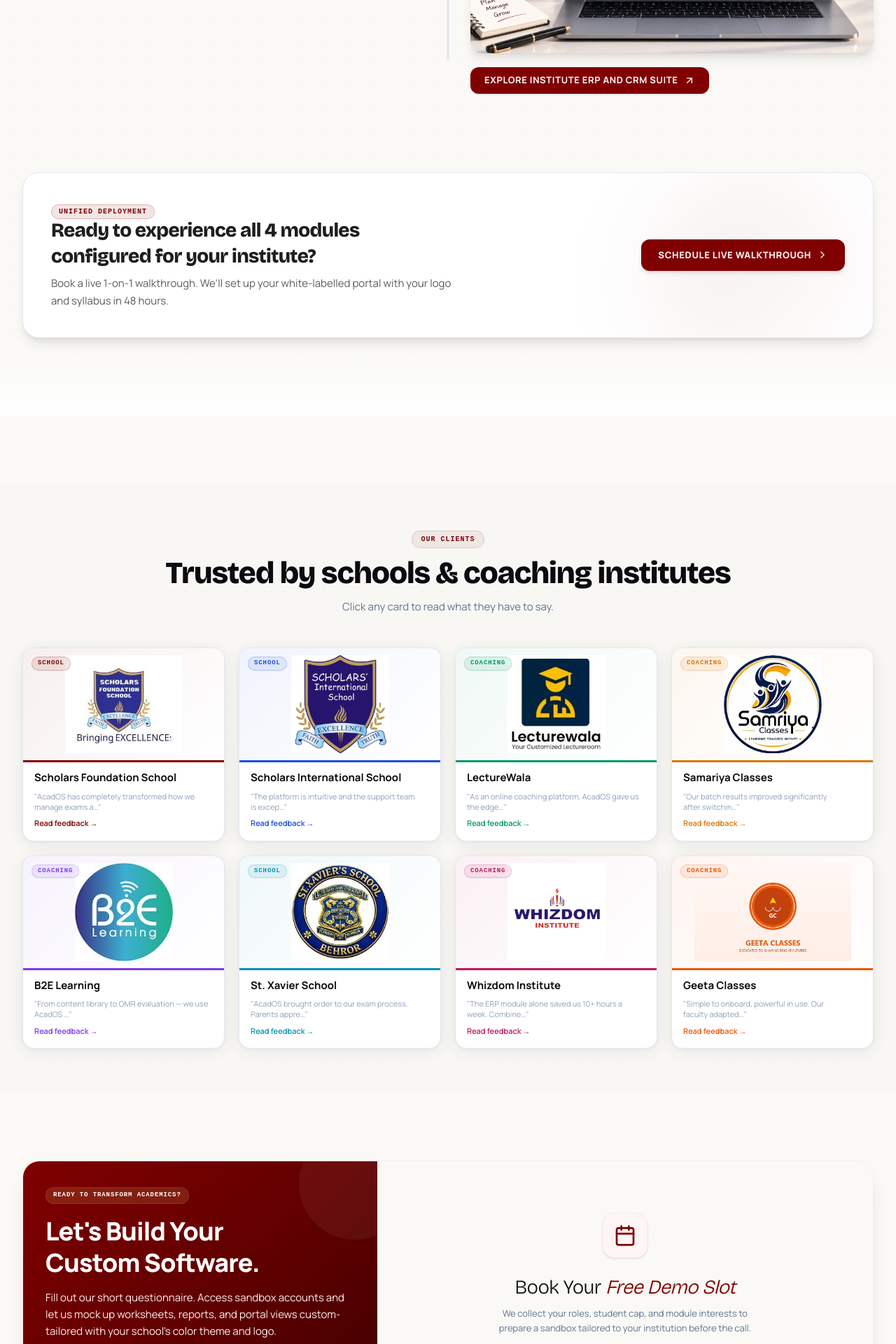
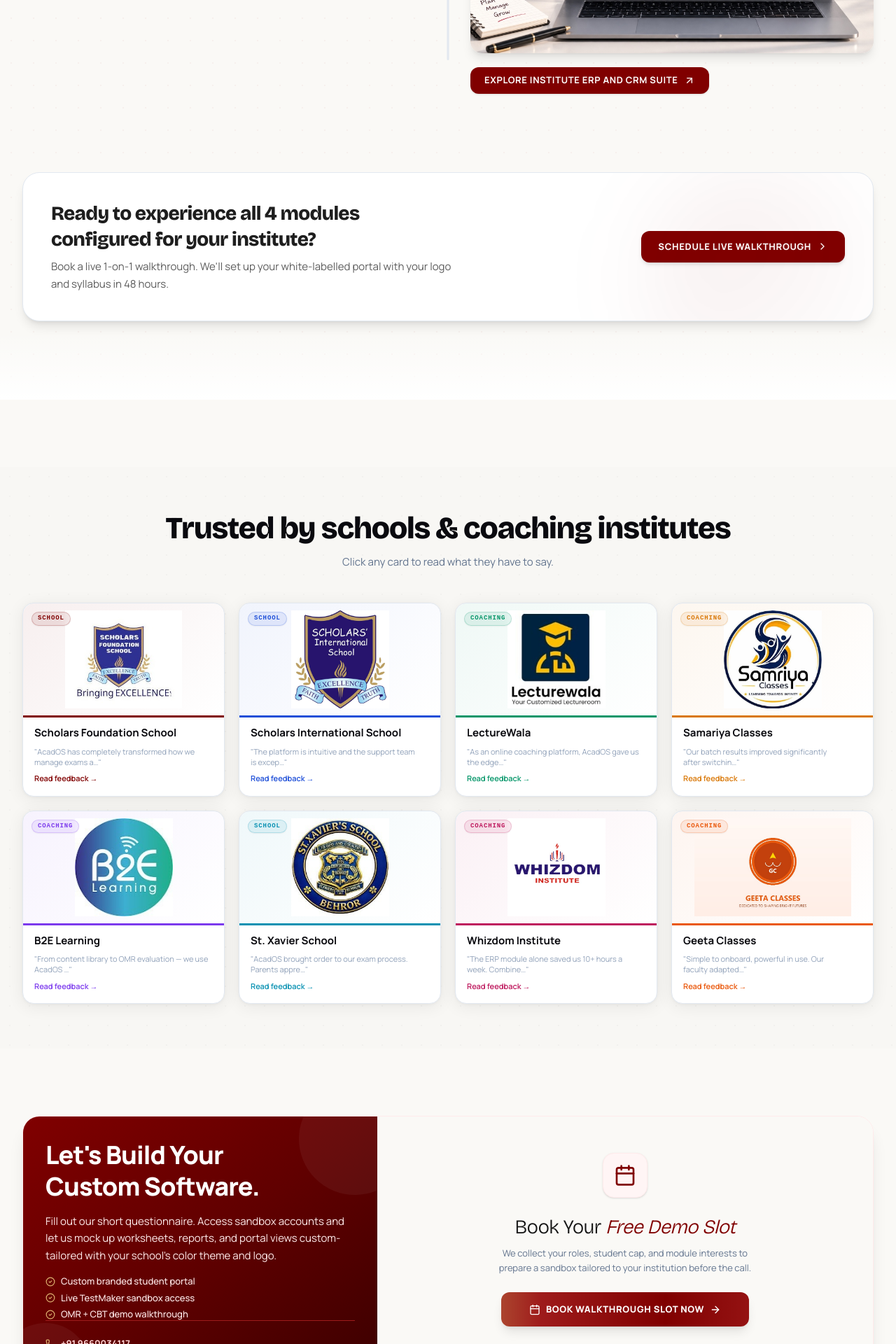
Before and after one commit to hoduacademycontenttwo-sudo/AcadOS, a React (Vite) app: page / in a window 1280 px wide. Shown: the part 4351-6271 px from the top of the page at 70% size. Built offline with nearby package versions, Linux system fonts and the light colour scheme; a web font is replaced by a local one.

Commit message:
feat(ui): remove redundant pill labels across sections for cleaner minimal layout

```diff
--- a/src/App.tsx
+++ b/src/App.tsx
@@ -609,11 +609,7 @@
                     {/* Decorative circles */}
                     <div className="absolute -top-12 -right-12 w-40 h-40 rounded-full bg-white/5 pointer-events-none" />
                     <div className="absolute -bottom-8 -left-8 w-32 h-32 rounded-full bg-white/5 pointer-events-none" />
-
                     <div className="space-y-4 relative z-10">
-                      <span className="bg-gold-500/20 text-gold-300 font-mono text-[9px] uppercase tracking-widest font-bold px-2.5 py-1 rounded-full border border-gold-500/15 inline-block">
-                        Ready to transform academics?
-                      </span>
                       <h3 className="text-2xl sm:text-3xl font-black tracking-tight font-sans text-white leading-tight">
                         Let's Build Your<br />Custom Software.
                       </h3>
--- a/src/components/AcadOSModulesTimeline.tsx
+++ b/src/components/AcadOSModulesTimeline.tsx
@@ -328,9 +328,6 @@
           <div className="absolute top-0 right-0 w-80 h-80 bg-gradient-to-br from-[#800000]/8 to-transparent rounded-full blur-3xl pointer-events-none" />
 
           <div className="space-y-2 max-w-xl">
-            <span className="text-[10px] font-mono font-bold uppercase tracking-widest px-2.5 py-1 rounded-full bg-[#800000]/10 text-[#800000] border border-[#800000]/20">
-              UNIFIED DEPLOYMENT
-            </span>
             <h3 className="text-xl sm:text-2xl font-serif font-extrabold text-slate-900 tracking-tight">
               Ready to experience all 4 modules configured for your institute?
             </h3>
--- a/src/components/ClientsSection.tsx
+++ b/src/components/ClientsSection.tsx
@@ -127,9 +127,6 @@
       <div className="relative z-10 max-w-7xl mx-auto">
         {/* heading */}
         <div className="text-center mb-12 space-y-3">
-          <span className="inline-block text-[10px] font-mono font-bold uppercase tracking-widest text-[#800000] bg-[#80000010] border border-[#80000025] px-3 py-1 rounded-full">
-            Our Clients
-          </span>
           <h2 className="text-3xl sm:text-4xl font-serif font-extrabold text-[#0A0A0F] tracking-tight">
             Trusted by schools &amp; coaching institutes
           </h2>
```
